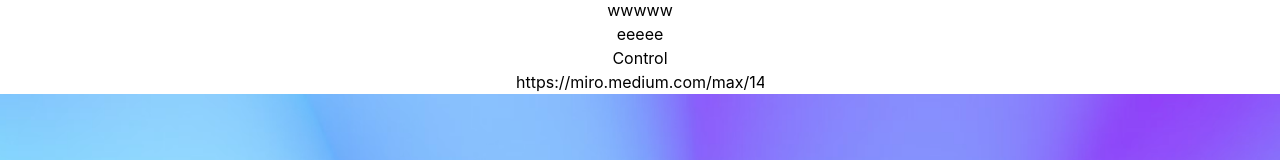
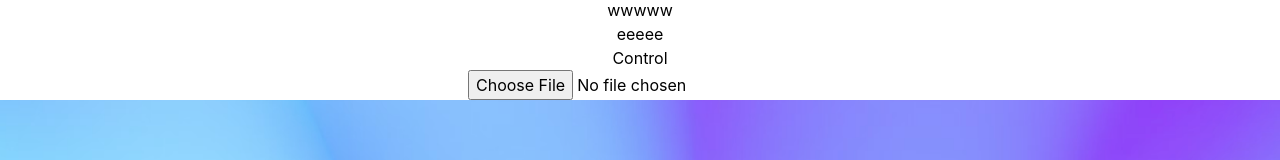
Before and after one commit to YUNI0107/React_Article_Editor, a React (Create React App) app: page / in a window 1280 px wide. Shown: the part 302-462 px from the top of the page. Built offline with nearby package versions, Linux system fonts and the light colour scheme.

Commit message:
Picture File Input Done

```diff
--- a/src/components/controls/ImgPathControl/ImgPathControl.tsx
+++ b/src/components/controls/ImgPathControl/ImgPathControl.tsx
@@ -1,29 +1,30 @@
 import { ChangeEvent, useContext } from 'react'
 
 // utils
-import { ControlHandler } from '../../../utils/controlHandler'
-
-// types
-import { IControlProps } from '../../../types/editor'
+import ControlHandler from '../../../utils/controlHandler'
+import getBase64 from '../../../utils/getBase64'
 
 // contexts
 import { SchemeContext } from '../../../contexts/SchemeContextSection'
 
-function ImgPathControl({ order, uuid, ...props }: { order?: number; uuid?: string }) {
+function ImgPathControl({ order, uuid }: { order?: number; uuid?: string }) {
   const { schemes, handleScheme } = useContext(SchemeContext)
   const controlHandler = new ControlHandler('imgPath', schemes, handleScheme)
-  const { imgPath } = props as IControlProps
 
   if (order === undefined || !uuid) return null
 
-  const changeInputValue = (event: ChangeEvent<HTMLInputElement>) => {
-    controlHandler.changeValue(event.target.value, uuid, order)
+  const changeInputValue = async (event: ChangeEvent<HTMLInputElement>) => {
+    const imageBase64 = await getBase64(event.target.files?.[0])
+
+    if (typeof imageBase64 === 'string') {
+      controlHandler.changeValue(imageBase64, uuid, order)
+    }
   }
 
   return (
     <div>
       <h1>Control</h1>
-      <input type="text" value={imgPath} onChange={changeInputValue} />
+      <input type="file" onChange={changeInputValue} />
     </div>
   )
 }
--- a/src/utils/controlHandler.tsx
+++ b/src/utils/controlHandler.tsx
@@ -1,6 +1,6 @@
 import { IComponentSchema, IImages } from '../types/editor'
 
-export class ControlHandler {
+class ControlHandler {
   controlName: string
   schemes: Array<IComponentSchema>
   handleScheme: (newSchemes: Array<IComponentSchema>) => void
@@ -30,3 +30,5 @@ export class ControlHandler {
     }
   }
 }
+
+export default ControlHandler
--- /dev/null
+++ b/src/utils/getBase64.tsx
@@ -0,0 +1,12 @@
+function getBase64(file: File | undefined) {
+  if (!file) return ''
+
+  return new Promise<string | null | ArrayBuffer>((resolve, reject) => {
+    const reader = new FileReader()
+    reader.readAsDataURL(file)
+    reader.onload = () => resolve(reader.result)
+    reader.onerror = (error) => reject(error)
+  })
+}
+
+export default getBase64
```
